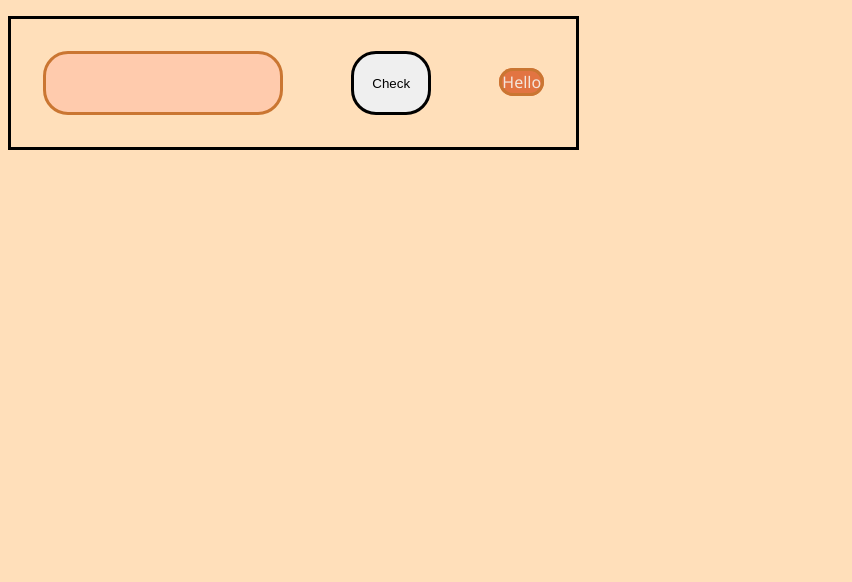
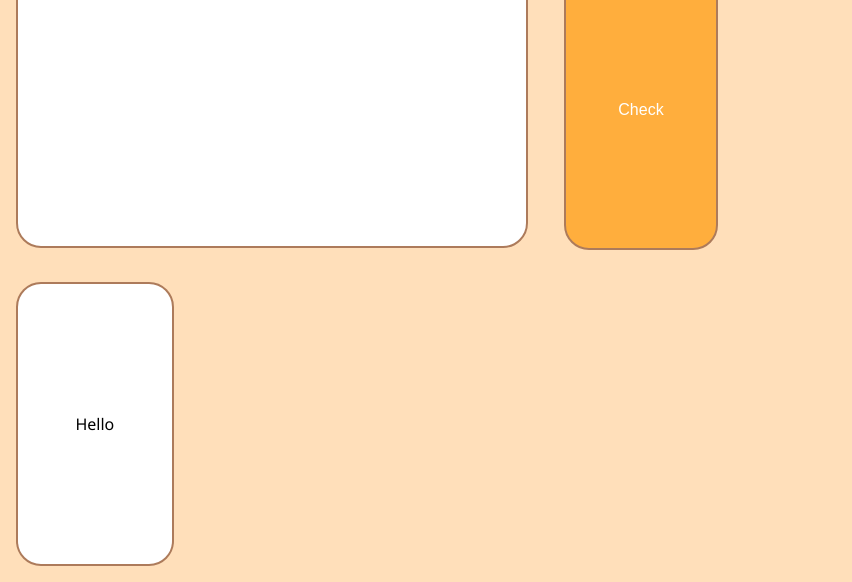
Before and after one commit to LDaviF/PalimdromeChecker, a plain HTML site: page index.html in a window 1280 px wide. Shown: the part 219-801 px from the top of the page, without its empty margins (0-852 px from the left). Drawn offline with Linux system fonts and the light colour scheme.

Commit message:
Palimdrome Checker

```diff
--- a/css.css
+++ b/css.css
@@ -1,56 +1,65 @@
+* {
+    margin: 0;
+    padding: 0;
+  }
+
 html{
     background: #ffdfba;
-    position: absolute;
+    scroll-behavior: smooth;
     font-family:'Segoe UI', Tahoma, Geneva, Verdana, sans-serif;
 }
 
 #title {
+    font-size: 2rem;
     position: relative;
-    margin-top: 10rem;
-    left: 14rem;
-    font-size: 2rem;
+    text-align: center;
+    margin-top: 8rem;
 }
 
-#elements{
+#box{
+    margin-top: 2rem;
+    position: absolute;
+    left: 2rem;
+    right: 2rem;
+    display: flex;
+    justify-content: center;
     align-items: center;
-    border: 3px solid black;
-
+    height: 30%;
 }
 
 .elements{
-    display: inline;
-    position: relative;
-    justify-content: space-between;
-    align-items: center;
+
+    border: 2px solid rgb(173, 123, 91);
     border-radius: 25px;
+    margin: 1rem;
+    font-size: 1rem;
 }
 
-
-
 #word{
-    background: #ffcbad;
-    display: inline;
-    width: 15rem;
-    height: 4rem;
-    border: 0.2rem solid rgb(202, 118, 50);
-    margin: 2rem;
+    height: 35%;
+    width: 40%;
+    text-overflow: clip;
+    padding: 1rem;
+    font-size: 1.3rem;
 }
 
 #try{
-    display: inline;
-    width: 5rem;
-    height: 4rem;
-    border: 0.2rem solid rgb(0, 0, 0);
-    margin-top: 1rem;
-    margin: 2rem;
+    background: #ffae3d;
+    height: 35%;
+    width: 12%;
+    transition: 0.3s;
+    color: white;
 }
 
-#text {
-    color: #f3e5db;
-    background-color: #e27442;
-    width: 10rem;
-    height: 2rem;
-    border: 0.2rem solid rgb(202, 118, 50);
-    position: relative;
-    margin: 2rem;
+#try:hover{
+    background: rgb(181, 117, 45);
 }
+
+#text{
+    background: #ffffff;
+    height: 35%;
+    width: 12%;
+    display: grid;
+    align-items: center;
+    text-align: center;
+}
```
